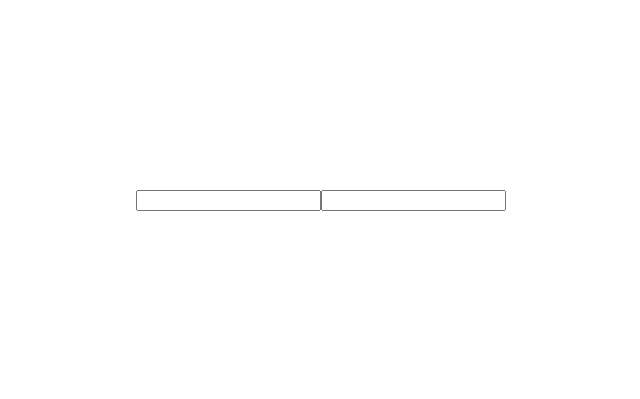
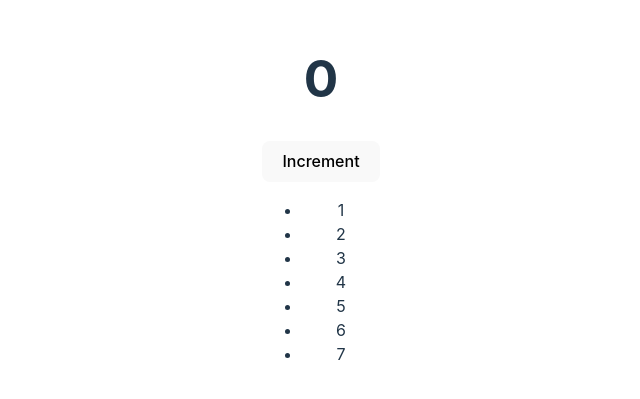
Before and after one commit to MaksimVladimirov/tests, a React (Vite) app: page / in a window 1280 px wide. Shown: the part 201-600 px from the top of the page, without its empty margins (319-959 px from the left). Built offline with nearby package versions, Linux system fonts and the light colour scheme.

Commit message:
add examples of optimization

```diff
--- a/src/App.tsx
+++ b/src/App.tsx
@@ -1,11 +1,12 @@
 import './App.css';
-import { Todo, UncontrolledFormComponentSolution } from './components/index';
+import { Todo, UncontrolledFormComponentSolution, MemoExample1, UseMemoExample2 } from './components/index';
 
 function App() {
   return (
     <>
+      <UseMemoExample2 />
       {/* <Todo /> */}
-      <UncontrolledFormComponentSolution />
+      {/* <UncontrolledFormComponentSolution /> */}
     </>
   );
 }
--- a/src/components/index.ts
+++ b/src/components/index.ts
@@ -1,2 +1,4 @@
 export * from './todo';
 export * from './useRef/uncontrolled-form-solution';
+export * from './useMemo, memo/useMemoExample1';
+export * from './useMemo, memo/useMemoExample2';
--- /dev/null
+++ b/src/components/useMemo, memo/useMemoExample1.tsx
@@ -0,0 +1,35 @@
+// Пример оптимизации с помощью memo, useMemo
+
+import { memo, useMemo, useState } from 'react';
+
+export const MemoExample1 = () => {
+  const [count, setCount] = useState<number>(0);
+  const [count2, setCount2] = useState<number>(0);
+
+  console.log('example is rendered');
+
+  return (
+    <>
+      <button onClick={() => setCount(count + 1)}> Increment Count 1 </button>
+      <button onClick={() => setCount2(count2 + 1)}> Increment Count 2 </button>
+      <div>Count 2 is {count2}</div>
+      <div>Count 1 is {count}</div>
+      <MyComponent count={count} />
+    </>
+  );
+};
+
+export const MyComponent = memo(({ count }: { count: number }) => {
+  const expensiveResult = useMemo(() => {
+    console.log('expensiveResult is rendered');
+
+    if (count === 3) {
+      return `Это 3 ✅`;
+    } else {
+      return `Это не 3 ❌`;
+    }
+  }, [count === 3]);
+  console.log('mycomponent is rendered');
+
+  return <div>{expensiveResult}</div>;
+});
--- /dev/null
+++ b/src/components/useMemo, memo/useMemoExample2.tsx
@@ -0,0 +1,27 @@
+import React, { memo, useMemo } from 'react';
+
+export const UseMemoExample2 = () => {
+  const [state, setState] = React.useState(0);
+  const list = useMemo(() => [1, 2, 3, 4, 5, 6, 7], []);
+  console.log('useMemoExample2 is rerendered');
+
+  return (
+    <>
+      <h1>{state}</h1>
+      <button onClick={() => setState(state + 1)}>Increment</button>
+      <MemoList list={list} />
+    </>
+  );
+};
+
+const MemoList = memo(({ list }: { list: number[] }) => {
+  console.log('MemoList is rerendered');
+
+  return (
+    <ul>
+      {list.map((e) => (
+        <li key={e}>{e}</li>
+      ))}
+    </ul>
+  );
+});
--- a/src/main.tsx
+++ b/src/main.tsx
@@ -1,10 +1,7 @@
-import React from 'react'
 import ReactDOM from 'react-dom/client'
 import App from './App.tsx'
 import './index.css'
 
 ReactDOM.createRoot(document.getElementById('root') as HTMLElement).render(
-  <React.StrictMode>
     <App />
-  </React.StrictMode>,
 )
```
Also changed, not shown: src/components/useMemo, memo/example.tsx (deleted).
